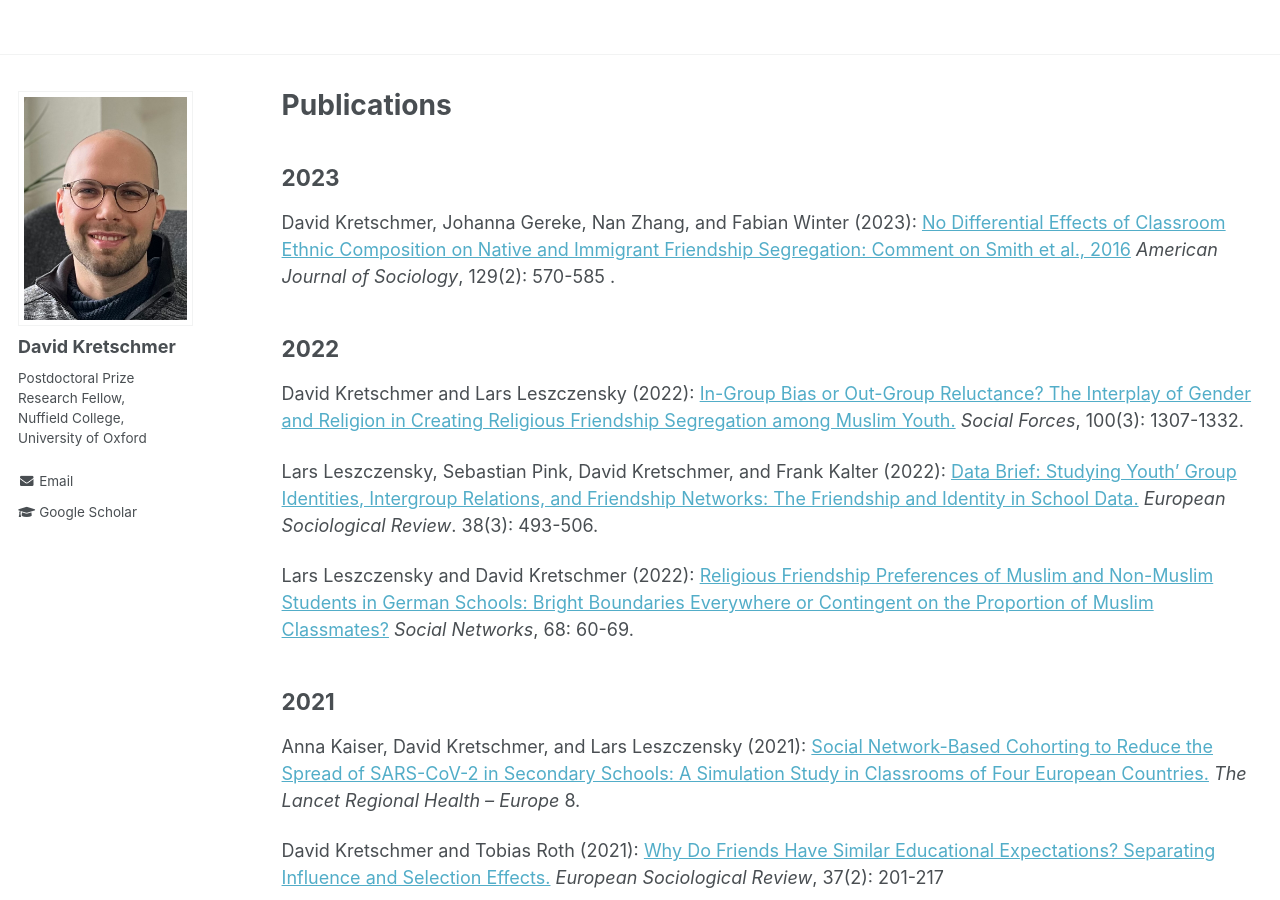
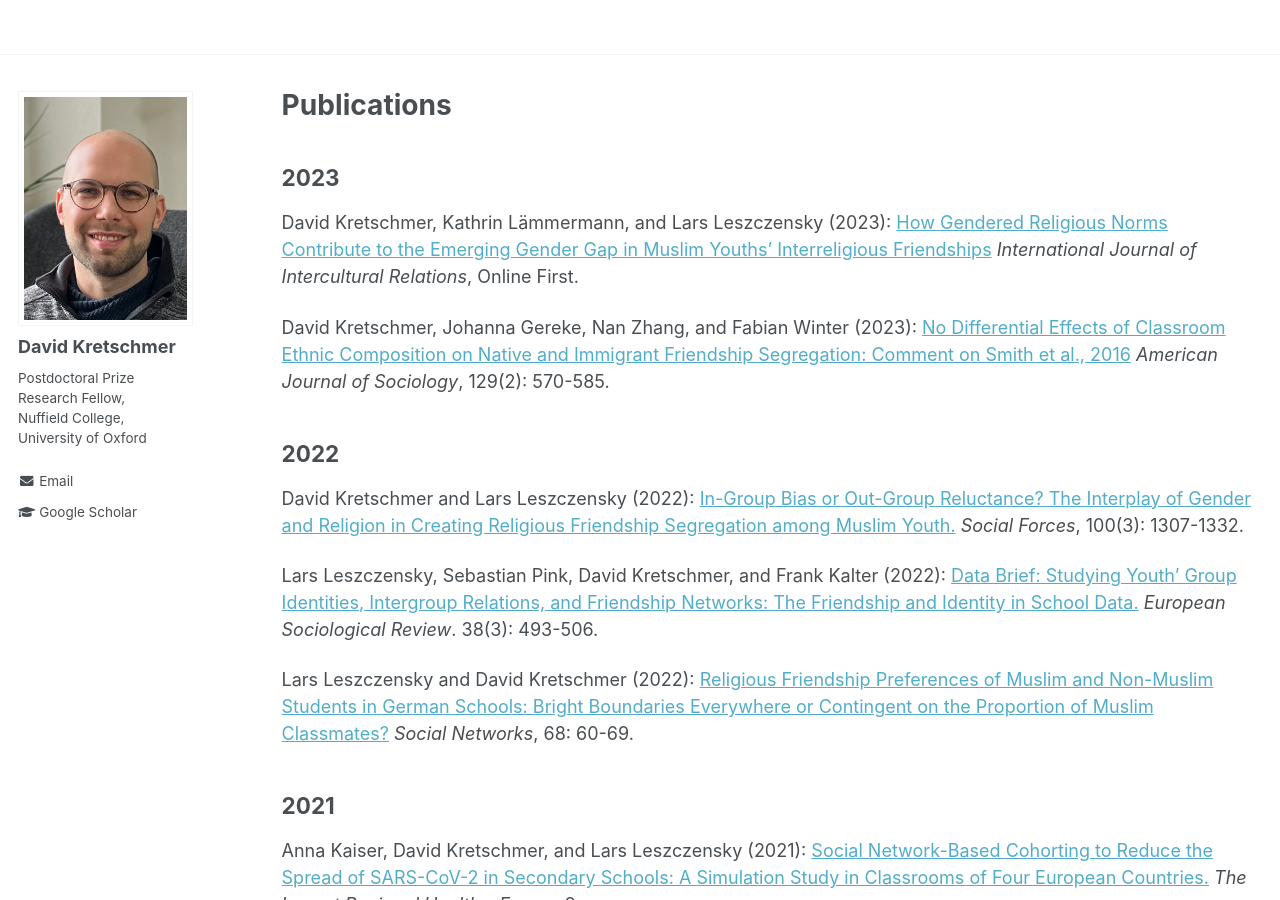
Before and after one commit to DavidKretschmer/davidkretschmer.github.io, a Jekyll site: the page built from _pages/publications.md, in a window 1280 px wide and 900 px high. Built offline with Jekyll 4.4.1, drawn with Linux system fonts in a browser that asks for light colours.

Commit message:
Update Pubs

```diff
--- a/_pages/publications.md
+++ b/_pages/publications.md
@@ -7,7 +7,10 @@ author_profile: true
 
 ## 2023
 
-David Kretschmer, Johanna Gereke, Nan Zhang, and Fabian Winter (2023): [No Differential Effects of Classroom Ethnic Composition on Native and Immigrant Friendship Segregation: Comment on Smith et al., 2016](https://www.journals.uchicago.edu/doi/full/10.1086/727823){:target="_blank"} _American Journal of Sociology_, 129(2): 570-585  .
+David Kretschmer, Kathrin Lämmermann, and Lars Leszczensky (2023): [How Gendered Religious Norms Contribute to the Emerging Gender Gap in Muslim Youths’ Interreligious Friendships](https://www.sciencedirect.com/science/article/pii/S0147176723001670){:target="_blank"} _International Journal of Intercultural Relations_, Online First.
+
+
+David Kretschmer, Johanna Gereke, Nan Zhang, and Fabian Winter (2023): [No Differential Effects of Classroom Ethnic Composition on Native and Immigrant Friendship Segregation: Comment on Smith et al., 2016](https://www.journals.uchicago.edu/doi/full/10.1086/727823){:target="_blank"} _American Journal of Sociology_, 129(2): 570-585.
 
 
 ## 2022
```
